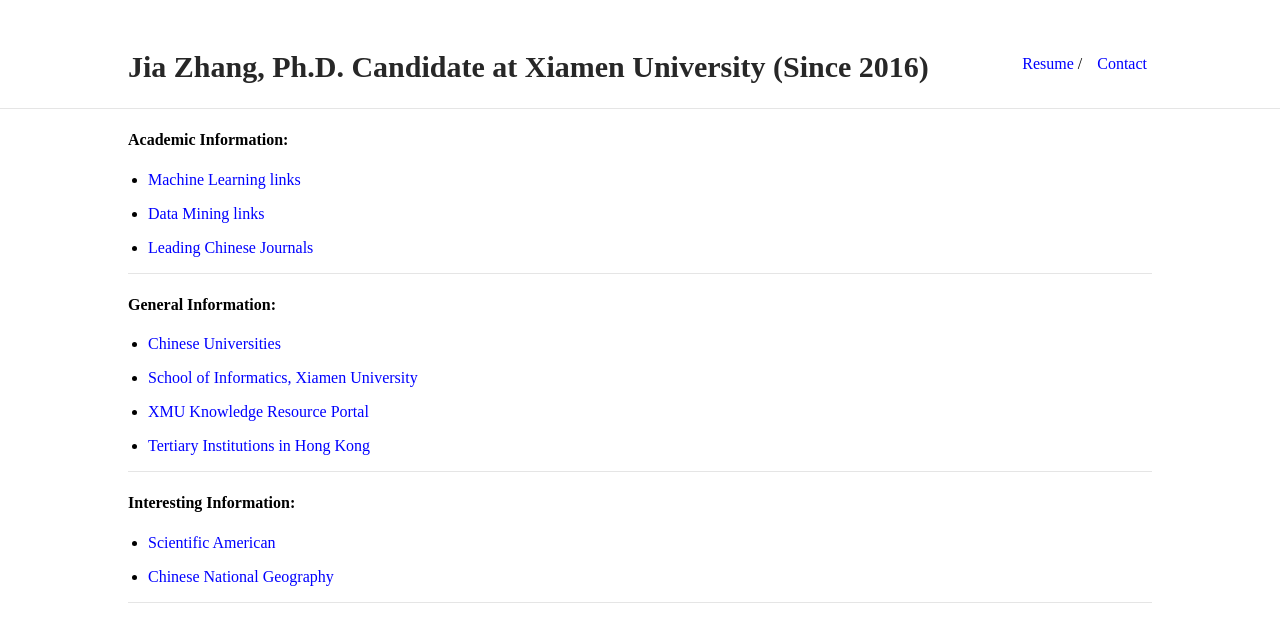
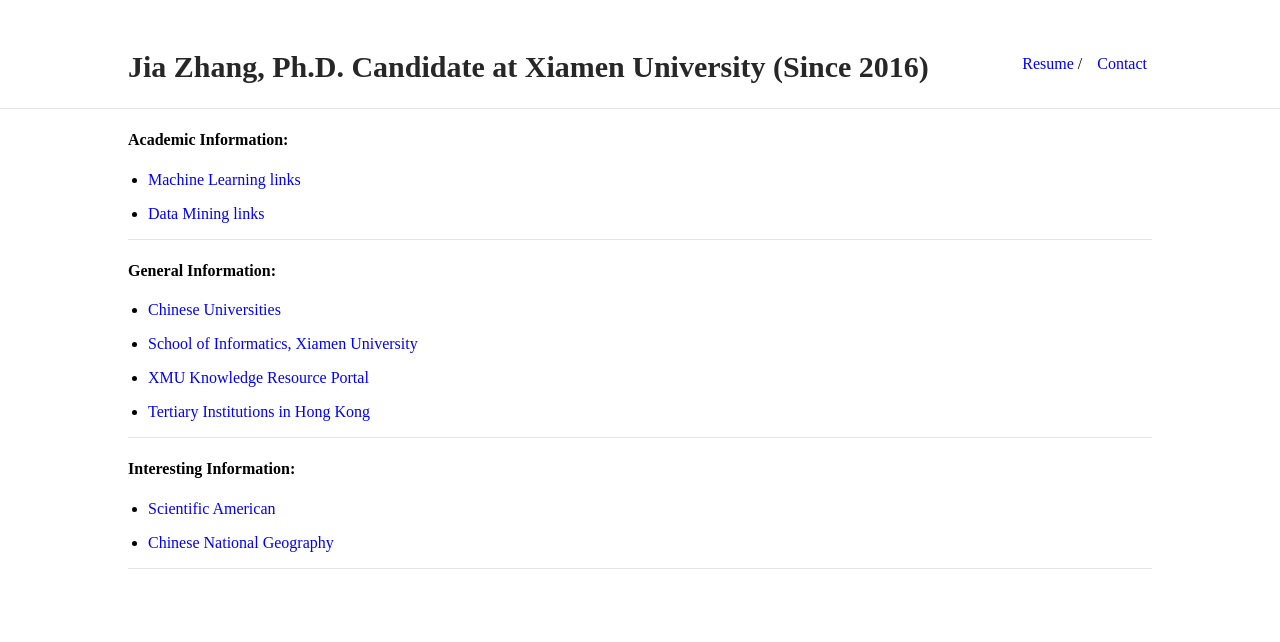
Before and after one commit to jiazhang-ml/jiazhang-ml.github.io, a Jekyll site: the page built from links.md, in a window 1280 px wide, cut to the strip 0-876 px from the top of the page. Shown: the top 642 px of the strip. Built offline with Jekyll 4.4.1, drawn with Linux system fonts in a browser that asks for light colours.

Commit message:
Update links.md

```diff
--- a/links.md
+++ b/links.md
@@ -8,8 +8,6 @@ is_contact: true
 * [Machine Learning links](links-ml)
 
 * [Data Mining links](links-dm)
-
-* [Leading Chinese Journals](links-cj)
 
 ---
 
```
